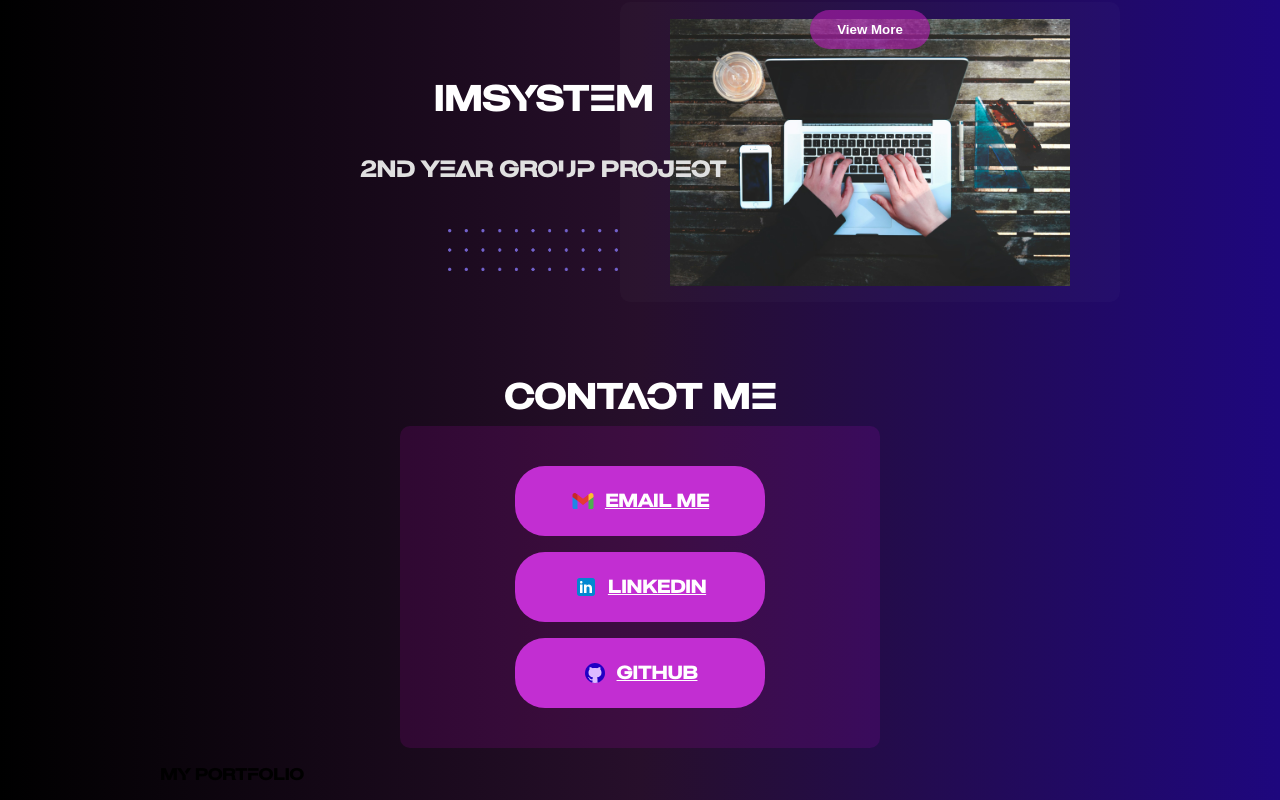
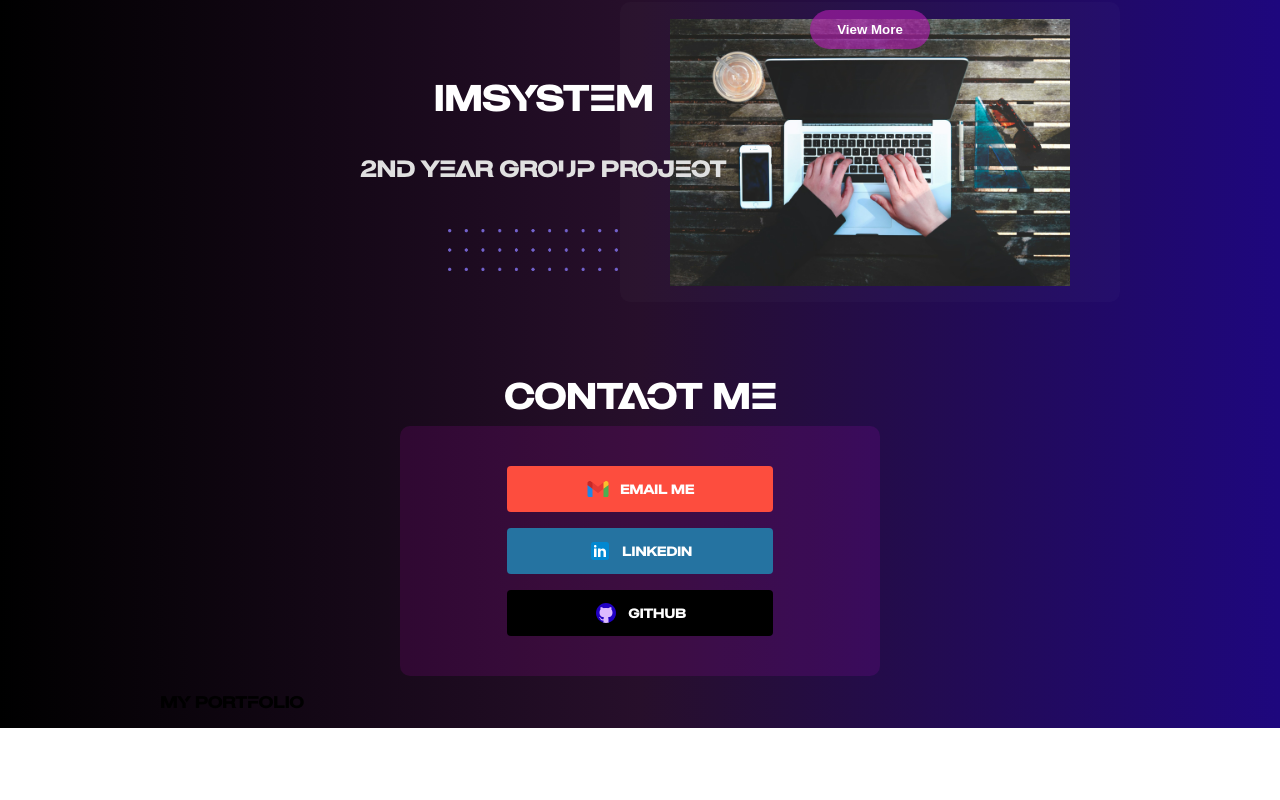
Before and after one commit to portfomm/portfolio, a React (Create React App) app in the folder frontend/: page / in a window 1280 px wide. Shown: the part 3195-3995 px from the top of the page. After the commit the page ends 3923 px from the top, so only its background shows below. Built offline with nearby package versions, Linux system fonts and the light colour scheme.

Commit message:
contact links

```diff
--- a/frontend/src/components/Contact/Contact.jsx
+++ b/frontend/src/components/Contact/Contact.jsx
@@ -23,18 +23,17 @@ const Contact = () => {
         href="mailto:milanmalshika22@gmail.com"
         target="_blank"
         rel="noopener noreferrer"
-        className="custom-button"
+        className="custom-button  gmail_link"
       >
         <GmailIcon size={30}  color={"#000000"} />
         Email Me
       </a>
 
-      {/* LinkedIn Button */}
       <a
         href="https://www.linkedin.com/in/milan-malshika-12a9861a1/"
         target="_blank"
         rel="noopener noreferrer"
-        className="custom-button"
+        className="custom-button linkedin_link"
       >
         <LinkedInIcon size={40} color={"#000000"}/>
         LinkedIn
@@ -43,7 +42,7 @@ const Contact = () => {
         href="https://github.com/milanmalshika/"
         target="_blank"
         rel="noopener noreferrer"
-        className="custom-button"
+        className="custom-button  git_link"
       >
         <GitHub size={40} color={"#000000"}/>
         GitHub
--- a/frontend/src/components/Contact/Contact.scss
+++ b/frontend/src/components/Contact/Contact.scss
@@ -78,14 +78,28 @@
     background-color: #c22ed2;
     color: white;
     border: none;
-    border-radius: 30px;
+    border-radius: 4px;
     width: 250px;
-    height: 70px;
-    font-size: 18px;
+    height: 30px;
+    padding: 8px;
+    font-size: 0.8rem;
+    text-decoration: none;
     font-weight: bold;
     cursor: pointer;
     text-transform: uppercase;
     transition: all 0.3s ease;
+}
+
+.gmail_link {
+    background-color: #FD4D3E;
+}
+
+.linkedin_link {
+    background-color: #2573A1;
+}
+
+.git_link {
+    background-color: #000000;
 }
 
 .custom-button svg {
```
Lines whose indentation alone changed are shown as unchanged.
